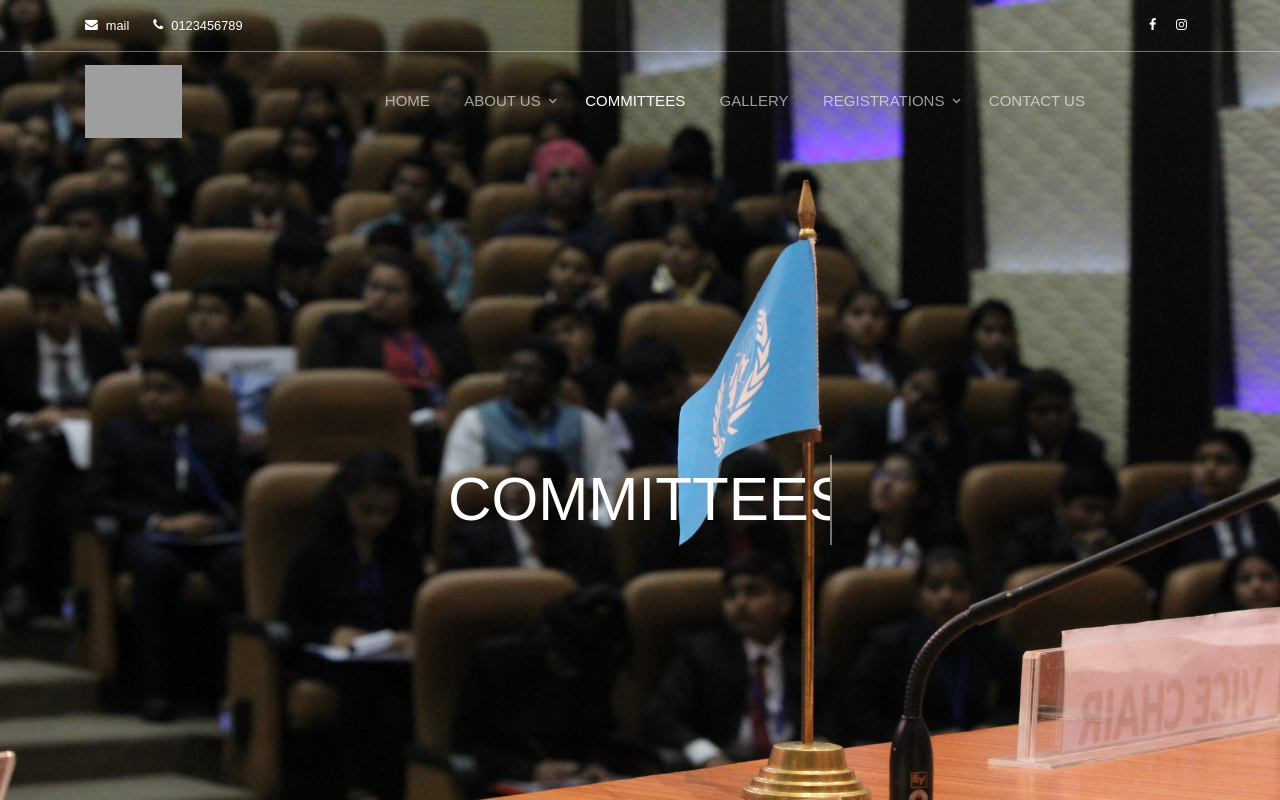
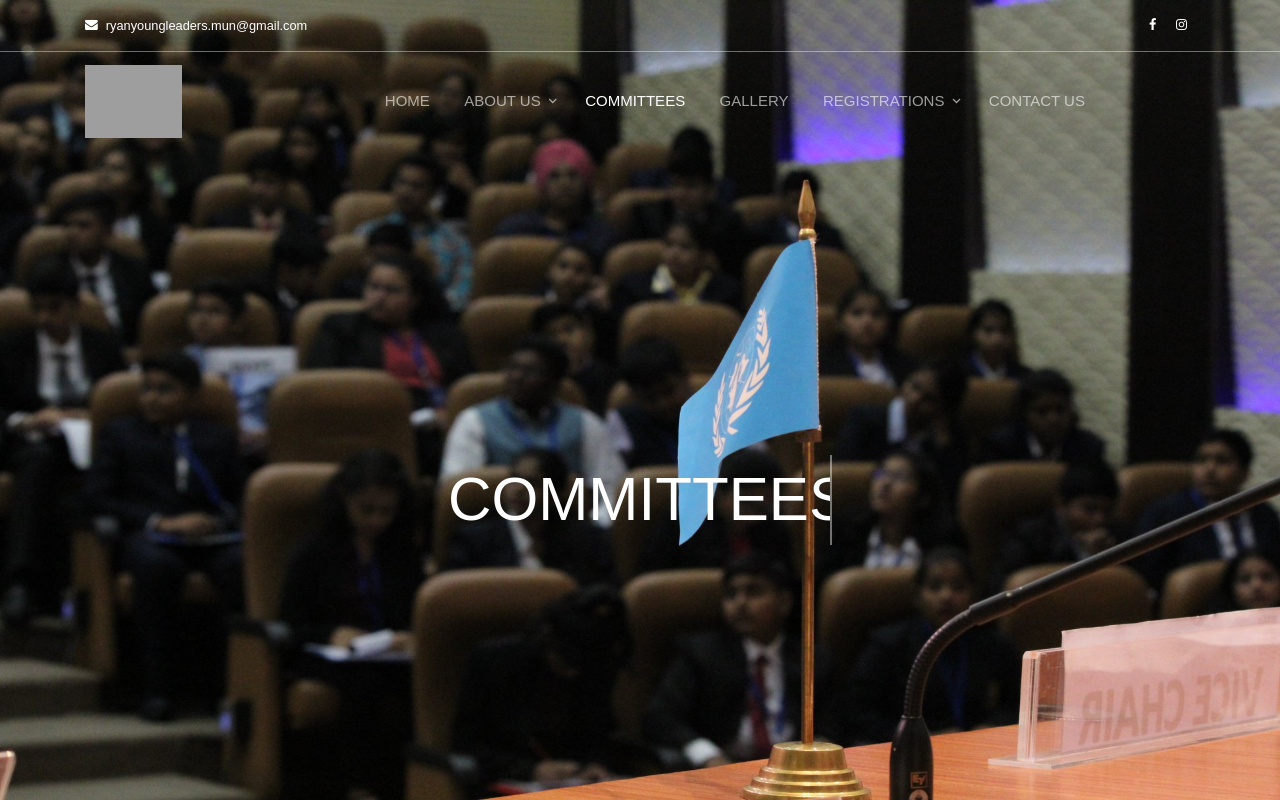
Before and after one commit to R4GHAV/ryanMun, a plain HTML site: page committees.html in a window 1280 px wide. Shown: the top 800 px of the page. Drawn offline with Linux system fonts and the light colour scheme; grey boxes are pictures that could not be loaded; files whose address does not match are found by name.

Commit message:
mail updated

```diff
--- a/committees.html
+++ b/committees.html
@@ -40,14 +40,11 @@
                 <div class="row align-items-center">
                     <div class="col-6">
                         <div class="d-flex mr-auto">
-                            <a href="#" class="d-flex align-items-center mr-4">
+                            <a href="#" class="d-flex align-items-center">
                                 <span class="icon-envelope mr-2"></span>
-                                <span class="d-none d-md-inline-block">mail</span>
+                                                                 <span class="d-none d-md-inline-block"><a href="mailto:ryanyoungleaders.mun@gmail.com">ryanyoungleaders.mun@gmail.com</a></span>
                             </a>
-                            <a href="#" class="d-flex align-items-center mr-auto">
-                                <span class="icon-phone mr-2"></span>
-                                <span class="d-none d-md-inline-block">0123456789</span>
-                            </a>
+
                         </div>
                     </div>
                     <div class="col-6 text-right">
```
Also changed, not shown: contact.html (+3 -6 lines), facultyAdv.html (+3 -6 lines), gallery.html (+3 -6 lines), index.html (+1 -1 lines), secLetter.html (+3 -6 lines), secretariat.html (+3 -6 lines), whoarewe.html (+3 -6 lines).
